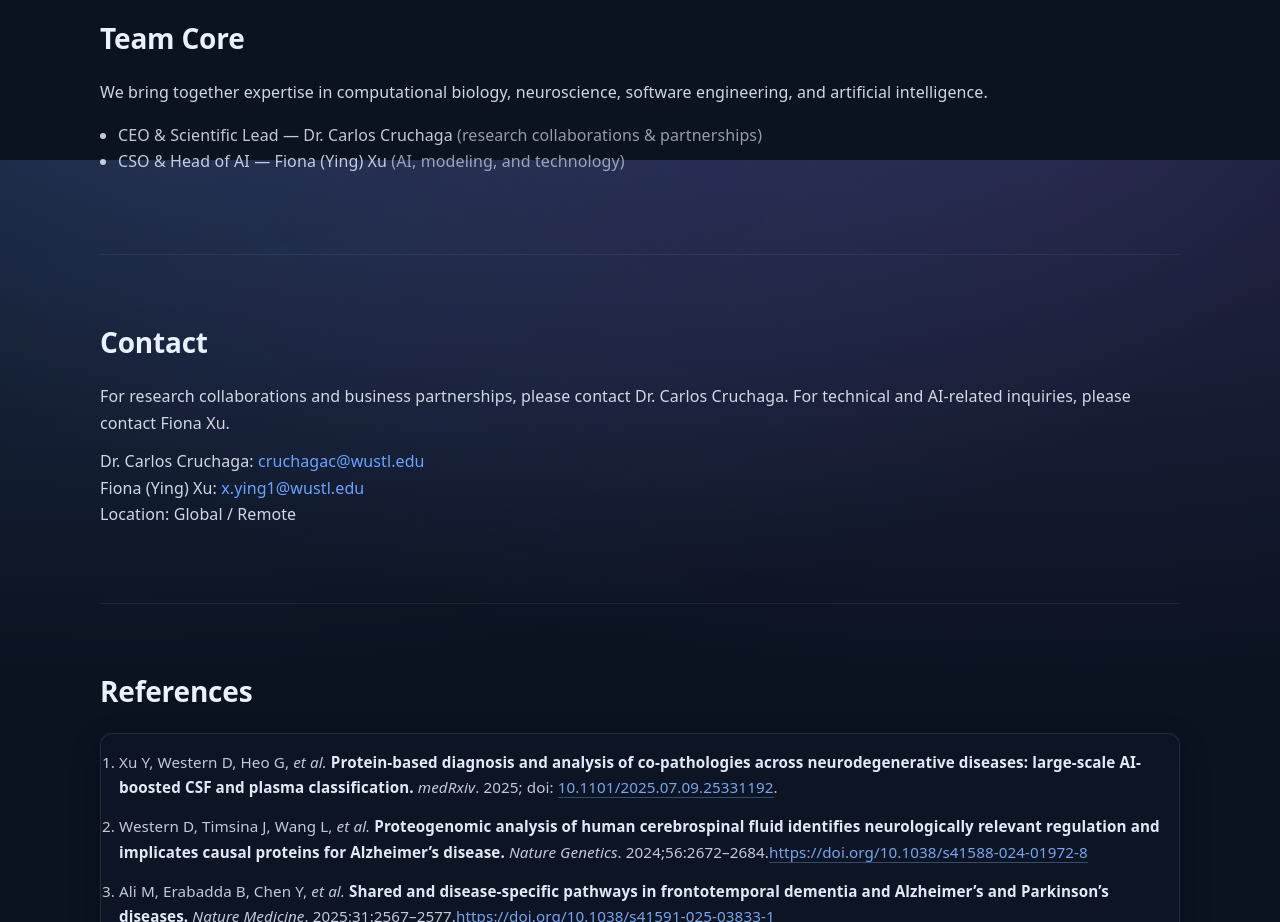
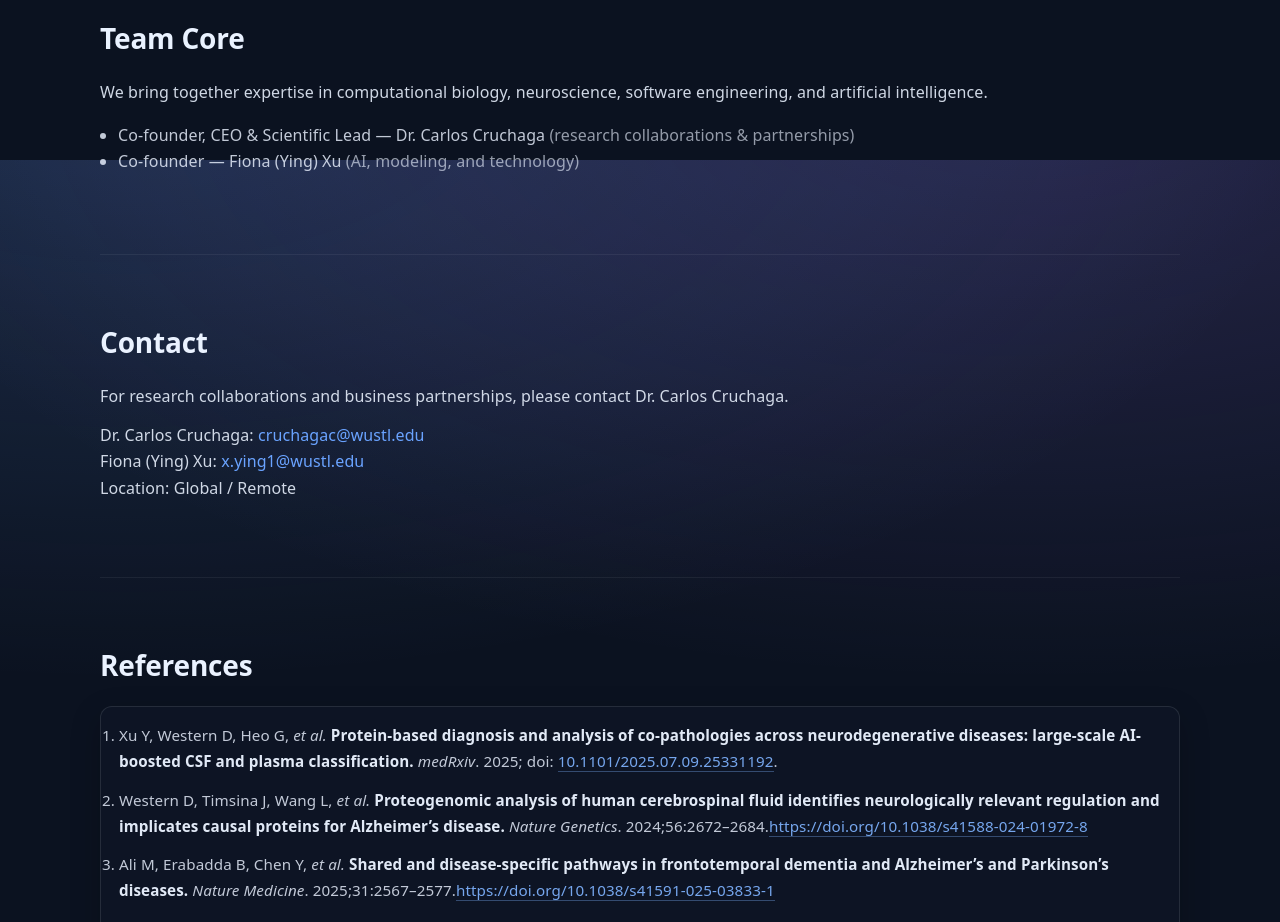
Before and after one commit to YingXu001/Andia_Health_Home, a React (Vite) app: page / in a window 1280 px wide. Shown: the part 3840-4762 px from the top of the page. Built offline with nearby package versions, Linux system fonts and the light colour scheme.

Commit message:
update App.jsx

```diff
--- a/src/App.jsx
+++ b/src/App.jsx
@@ -169,11 +169,11 @@ export default function App() {
           </p>
           <ul className="list">
             <li>
-              CEO & Scientific Lead — Dr. Carlos Cruchaga
+              Co-founder, CEO & Scientific Lead — Dr. Carlos Cruchaga
               <span style={{ opacity: 0.75 }}> (research collaborations & partnerships)</span>
             </li>
             <li>
-              CSO & Head of AI — Fiona (Ying) Xu
+              Co-founder — Fiona (Ying) Xu
               <span style={{ opacity: 0.75 }}> (AI, modeling, and technology)</span>
             </li>
           </ul>
@@ -182,7 +182,6 @@ export default function App() {
         <Section id="contact" title="Contact">
           <p>
             For research collaborations and business partnerships, please contact Dr. Carlos Cruchaga.
-            For technical and AI-related inquiries, please contact Fiona Xu.
           </p>
           <p>
             Dr. Carlos Cruchaga:{" "}
```
